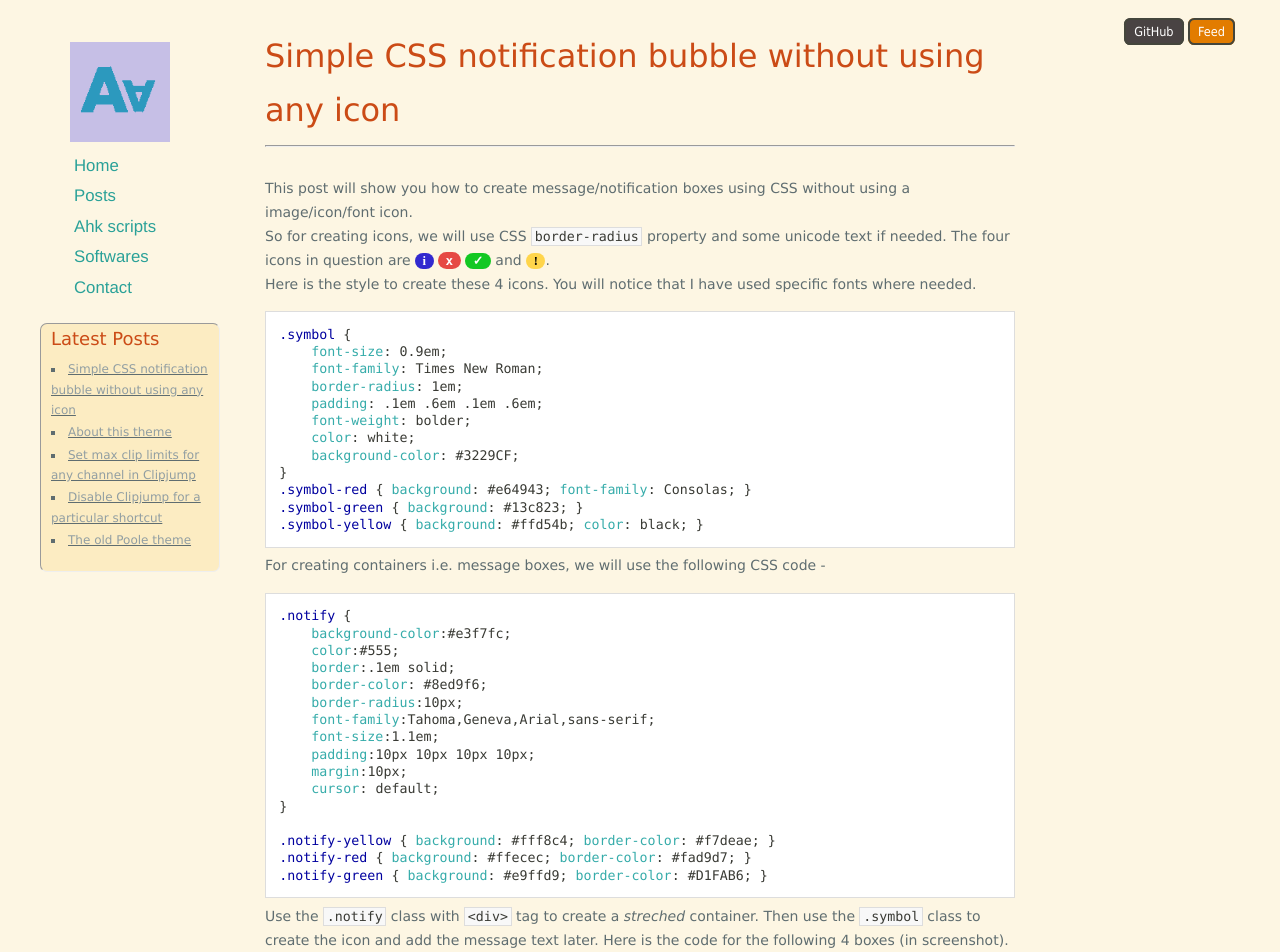
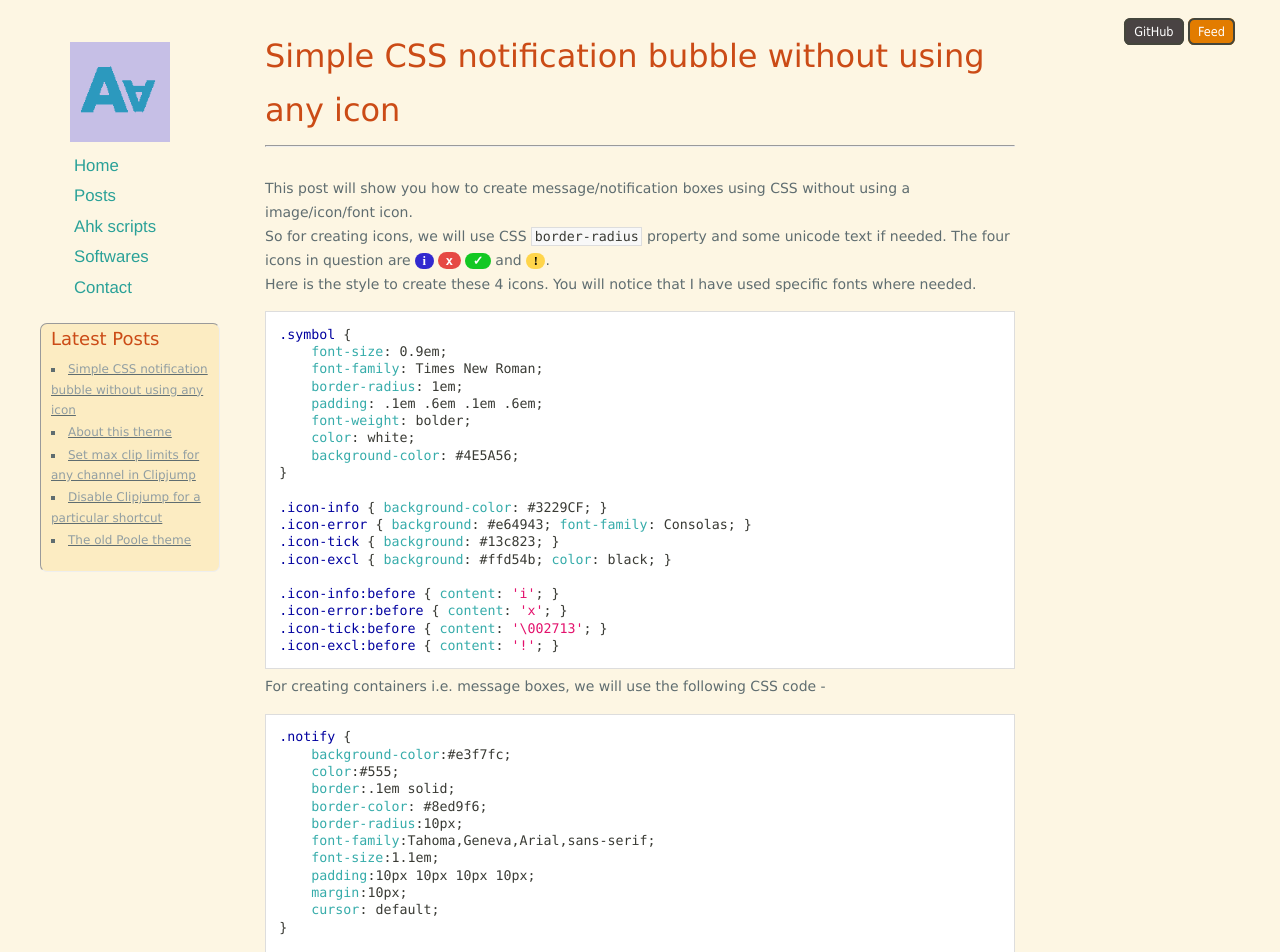
Before and after one commit to aviaryan/aviaryan.github.com-retired-2018, a Jekyll site: the page built from _posts/2014-08-04-css-notification-bubble-box.md, in a window 1280 px wide. Shown: the top 952 px of the page. Built offline with Jekyll 4.4.1, drawn with Linux system fonts in a browser that asks for light colours; Markdown is read by kramdown in place of the engine named in the settings; comment, search, counter and statistics services are not loaded; some of the changed text lies outside the part shown.

Commit message:
updated message boxes

```diff
--- a/_posts/2014-08-04-css-notification-bubble-box.md
+++ b/_posts/2014-08-04-css-notification-bubble-box.md
@@ -8,8 +8,8 @@ hltheme: github
 ---
 
 This post will show you how to create message/notification boxes using CSS without using a image/icon/font icon.
-So for creating icons, we will use CSS `border-radius` property and some unicode text if needed. The four icons in question are <span class="symbol">i</span>
-<span class="symbol symbol-red">x</span> <span class="symbol symbol-green">&#x2713;</span> and <span class="symbol symbol-yellow">!</span>.
+So for creating icons, we will use CSS `border-radius` property and some unicode text if needed. The four icons in question are <span class="symbol icon-info"></span>
+<span class="symbol icon-error"></span> <span class="symbol icon-tick"></span> and <span class="symbol icon-excl"></span>.
 Here is the style to create these 4 icons. You will notice that I have used specific fonts where needed.
 
 <pre><code class="language-css">
@@ -20,11 +20,18 @@ Here is the style to create these 4 icons. You will notice that I have used spec
 	padding: .1em .6em .1em .6em;
 	font-weight: bolder;
 	color: white;
-	background-color: #3229CF;
+	background-color: #4E5A56;
 }
-.symbol-red { background: #e64943; font-family: Consolas; }
-.symbol-green { background: #13c823; }
-.symbol-yellow { background: #ffd54b; color: black; }
+
+.icon-info { background-color: #3229CF; }
+.icon-error { background: #e64943; font-family: Consolas; }
+.icon-tick { background: #13c823; }
+.icon-excl { background: #ffd54b; color: black; }
+
+.icon-info:before { content: 'i'; }
+.icon-error:before { content: 'x'; }
+.icon-tick:before { content: '\002713'; }
+.icon-excl:before { content: '!'; }
 </code></pre>
 
 For creating containers i.e. message boxes, we will use the following CSS code -
@@ -52,15 +59,15 @@ Use the `.notify` class with `<div>` tag to create a *streched* container. Then
 code for the following 4 boxes (in screenshot).
 
 <pre><code class="language-markup">
-&lt;div class=&quot;notify&quot;&gt;&lt;span class=&quot;symbol&quot;&gt;i&lt;/span&gt; A kind of a notice box !&lt;/div&gt;
-&lt;div class=&quot;notify notify-red&quot;&gt;&lt;span class=&quot;symbol symbol-red&quot;&gt;x&lt;/span&gt; Error message&lt;/div&gt;
-&lt;div class=&quot;notify notify-green&quot;&gt;&lt;span class=&quot;symbol symbol-green&quot;&gt;&amp;#x2713;&lt;/span&gt; A positive/success/completion message&lt;/div&gt;
-&lt;div class=&quot;notify notify-yellow&quot;&gt;&lt;span class=&quot;symbol symbol-yellow&quot;&gt;!&lt;/span&gt; A warning message&lt;/div&gt;
+&lt;div class=&quot;notify&quot;&gt;&lt;span class=&quot;symbol icon-info&quot;&gt;&lt;/span&gt; A kind of a notice box !&lt;/div&gt;
+&lt;div class=&quot;notify notify-red&quot;&gt;&lt;span class=&quot;symbol icon-error&quot;&gt;&lt;/span&gt; Error message&lt;/div&gt;
+&lt;div class=&quot;notify notify-green&quot;&gt;&lt;span class=&quot;symbol icon-tick&quot;&gt;&lt;/span&gt; A positive/success/completion message&lt;/div&gt;
+&lt;div class=&quot;notify notify-yellow&quot;&gt;&lt;span class=&quot;symbol icon-excl&quot;&gt;&lt;/span&gt; A warning message&lt;/div&gt;
 </code></pre>
 
 <!-- image -->
 <img src="http://i.imgur.com/WCoo9za.png">
 
-<div class="notify"><span class="symbol">i</span> To have the message box not strech to full width of the page, use span instead of div tag. </div>
+<div class="notify"><span class="symbol icon-info"></span> To have the message box not strech to full width of the page, use span instead of div tag. </div>
 See the <a href="https://rawgit.com/aviaryan/4125787eaec46348268e/raw/33ee02f4ad4151353ecc35fd6b3bfe551e2c6157/css-box-noimage.html">working example</a> on Raw-Github ! And the <a href="https://gist.github.com/aviaryan/4125787eaec46348268e">gist's source</a>.
 Don't hesitate to ask if you face problems.
--- a/assets/css/style.css
+++ b/assets/css/style.css
@@ -136,12 +136,18 @@ blockquote {
 	padding: .1em .6em .1em .6em;
 	font-weight: bolder;
 	color: white;
-	background-color: #3229CF;
+	background-color: #4E5A56;
 }
-.symbol-red { background: #e64943; font-family: Consolas; }
-.symbol-green { background: #13c823; }
-.symbol-yellow { background: #ffd54b; color: black; }
 
+.icon-info { background-color: #3229CF; }
+.icon-error { background: #e64943; font-family: Consolas; }
+.icon-tick { background: #13c823; }
+.icon-excl { background: #ffd54b; color: black; }
+
+.icon-info:before { content: 'i'; }
+.icon-error:before { content: 'x'; }
+.icon-tick:before { content: '\002713'; }
+.icon-excl:before { content: '!'; }
 /* .notify:before { content: "&#2713"; } */
 
 .postdate { font-style: italic; font-size: 0.9em;}
```
Also changed, not shown: _posts/2014-04-30-post_1.md (+1 -1 lines).
